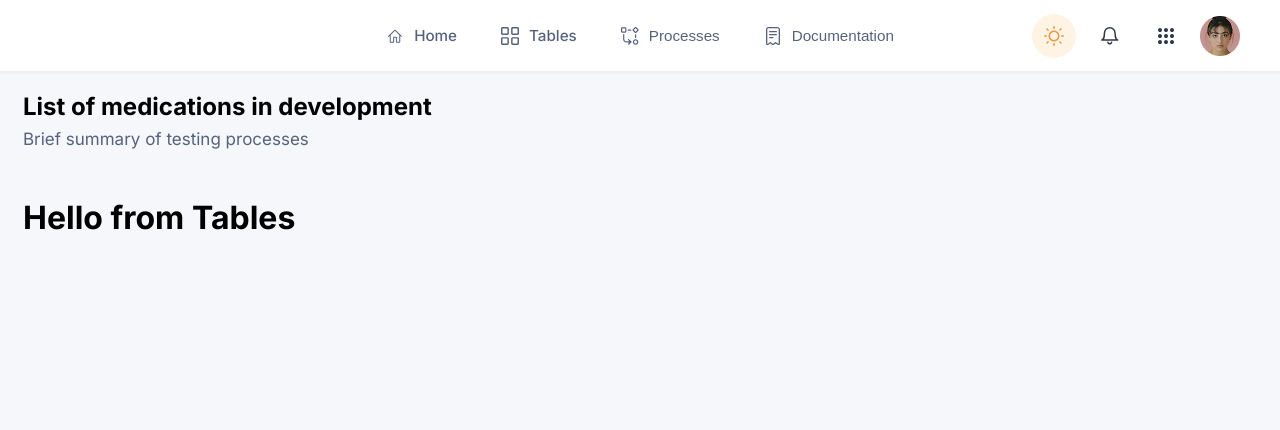
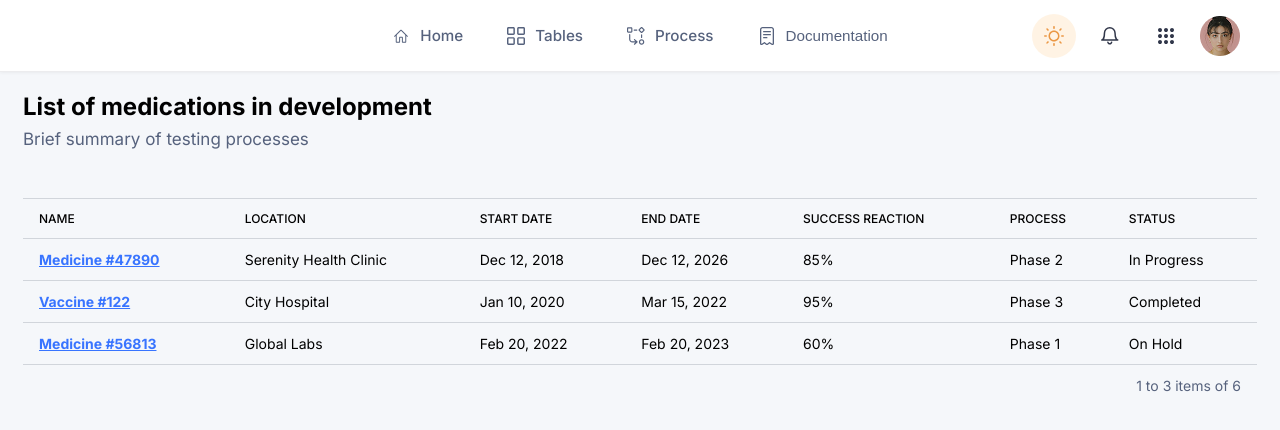
Before and after one commit to dmitry-stack/PharmaceuticalApp, a React app: page /tables in a window 1280 px wide. Shown: the top 430 px of the page. Built offline with nearby package versions, Linux system fonts and the light colour scheme.

Commit message:
feat: tables setup

```diff
--- a/src/App.jsx
+++ b/src/App.jsx
@@ -1,18 +1,19 @@
 import { MainPanel } from "./components/ui/MainPanel";
 import { Layout } from "./layouts/Layout";
 import { Tables } from "./features/ui/Tables";
-
+import { Process } from "./features/ui/Process";
 import { BrowserRouter, Routes, Route } from "react-router-dom";
 
 function App() {
   return (
     <BrowserRouter>
-      <Layout>
-        <Routes>
+      <Routes>
+        <Route element={<Layout />}>
           <Route path="/" element={<MainPanel />} />
           <Route path="/tables" element={<Tables />} />
-        </Routes>
-      </Layout>
+          <Route path="/process/:type/:id" element={<Process />} />
+        </Route>
+      </Routes>
     </BrowserRouter>
   );
 }
--- a/src/components/ui/Navbar.jsx
+++ b/src/components/ui/Navbar.jsx
@@ -12,6 +12,12 @@ import { Link } from "react-router-dom";
 
 export function Navbar() {
   const [open, setOpen] = useState(false);
+
+  const { type, id } = JSON.parse(
+    localStorage.getItem("lastOpenProduct") || "{}",
+  );
+  console.log(type);
+  console.log(id);
 
   return (
     <nav className={styles.navbar}>
@@ -50,14 +56,16 @@ export function Navbar() {
             <img src={tablesIcon} alt="Tables" />
             Tables
           </Link>
-          <button
+
+          <Link
+            to={`/process/${type}/${id}`}
             className={styles.navItem}
             type="button"
             onClick={() => setOpen(false)}
           >
-            <img src={processesIcon} alt="Processes" />
-            Processes
-          </button>
+            <img src={processesIcon} alt="Process" />
+            Process
+          </Link>
           <button
             className={styles.navItem}
             type="button"
--- /dev/null
+++ b/src/features/ui/Process.jsx
@@ -0,0 +1,17 @@
+import { useParams } from "react-router-dom";
+import { useEffect } from "react";
+export function Process() {
+  const { type, id } = useParams();
+
+  useEffect(() => {
+    const lastOpened = { type: type, id: id };
+    localStorage.setItem("lastOpenProduct", JSON.stringify(lastOpened));
+  }, [[type, id]]);
+  return (
+    <div>
+      <h1>
+        {type.charAt(0).toUpperCase() + type.slice(1)} #{id}
+      </h1>
+    </div>
+  );
+}
--- a/src/features/ui/Tables.jsx
+++ b/src/features/ui/Tables.jsx
@@ -1,7 +1,72 @@
+import * as styles from "./Tables.module.css";
+import { Link } from "react-router-dom";
 export function Tables() {
   return (
-    <>
-      <h1>Hello from Tables</h1>
-    </>
+    <div className={styles.tableWrapper}>
+      <table className={styles.container}>
+        <thead>
+          <tr>
+            <th scope="col">NAME</th>
+            <th scope="col">LOCATION</th>
+            <th scope="col">START DATE</th>
+            <th scope="col">END DATE</th>
+            <th scope="col">SUCCESS REACTION</th>
+            <th scope="col">PROCESS</th>
+            <th scope="col">STATUS</th>
+          </tr>
+        </thead>
+        <tbody>
+          <tr>
+            <th scope="row">
+              <Link to="/process/medicine/47890" className={styles.link}>
+                Medicine #47890
+              </Link>
+            </th>
+            <td>Serenity Health Clinic</td>
+            <td>Dec 12, 2018</td>
+            <td>Dec 12, 2026</td>
+
+            <td>85%</td>
+            <td>Phase 2</td>
+            <td>In Progress</td>
+          </tr>
+
+          <tr>
+            <th scope="row">
+              <Link to="/process/vaccine/122" className={styles.link}>
+                Vaccine #122
+              </Link>
+            </th>
+            <td>City Hospital</td>
+            <td>Jan 10, 2020</td>
+            <td>Mar 15, 2022</td>
+            <td>95%</td>
+            <td>Phase 3</td>
+            <td>Completed</td>
+          </tr>
+
+          <tr>
+            <th scope="row">
+              <Link to="/process/medicine/56813" className={styles.link}>
+                Medicine #56813
+              </Link>
+            </th>
+            <td>Global Labs</td>
+            <td>Feb 20, 2022</td>
+            <td>Feb 20, 2023</td>
+            <td>60%</td>
+            <td>Phase 1</td>
+            <td>On Hold</td>
+          </tr>
+        </tbody>
+        <tfoot>
+          <tr>
+            <td colSpan="7" className={styles.footerCell}>
+              1 to 3 items of 6
+            </td>
+          </tr>
+        </tfoot>
+      </table>
+    </div>
   );
 }
--- /dev/null
+++ b/src/features/ui/Tables.module.css
@@ -0,0 +1,44 @@
+.tableWrapper {
+  width: 100%;
+  overflow-x: auto;
+}
+
+.container {
+  width: 100%;
+  border-collapse: collapse;
+  text-align: left;
+  font-size: 14px;
+}
+
+.container th,
+.container td {
+  padding: 12px 16px;
+  border-bottom: 1px solid var(--color-border-2, #e0e3eb);
+}
+
+.container thead th {
+  border-top: 1px solid var(--color-border-2, #e0e3eb);
+  color: var(--primary-color);
+  font-weight: 500;
+  font-size: 12px;
+  text-transform: uppercase;
+}
+
+.footerCell {
+  text-align: right;
+  color: var(--secondary-color);
+  padding-top: 16px;
+  border-bottom: none !important;
+}
+
+.link {
+  color: var(--accent-color);
+}
+
+link:hover {
+  border-bottom: 1px solid;
+}
+
+.td {
+  color: var(--secondary-color);
+}
--- a/src/layouts/Layout.jsx
+++ b/src/layouts/Layout.jsx
@@ -1,7 +1,7 @@
 import { Header } from "../components/ui/Header";
 import { Navbar } from "../components/ui/Navbar";
 import * as styles from "./Layout.module.css";
-import { useLocation } from "react-router-dom";
+import { useLocation, Outlet } from "react-router-dom";
 
 const headers = {
   "/": {
@@ -14,7 +14,7 @@ const headers = {
   },
 };
 
-export function Layout({ children }) {
+export function Layout() {
   const location = useLocation();
   const header = headers[location.pathname] ?? headers["/"];
   return (
@@ -22,7 +22,9 @@ export function Layout({ children }) {
       <Navbar />
       <div className={styles.content}>
         <Header header={header.title} description={header.description} />
-        <main>{children}</main>
+        <main>
+          <Outlet />
+        </main>
       </div>
     </div>
   );
```
